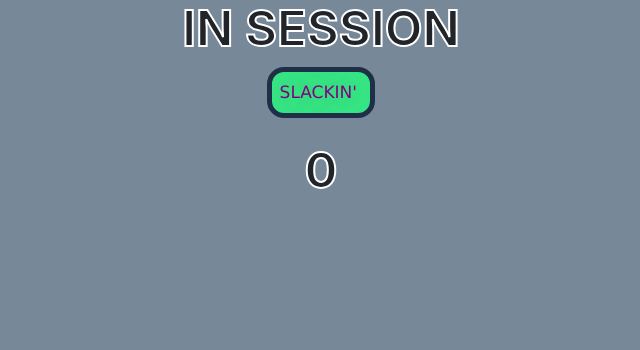
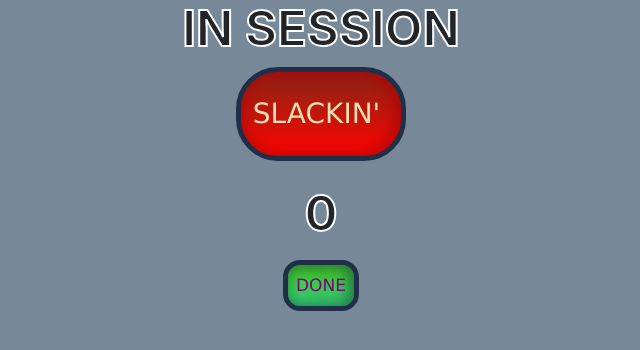
Before and after one commit to cmart1997/Concentr8, a Flask app: page /click in a window 1280 px wide. Shown: the top 350 px of the page, without its empty margins (319-959 px from the left). Run offline with Flask 2, Linux system fonts and the light colour scheme; some libraries are stand-ins or nearby versions.

Commit message:
added done/reset button
added the done button that allows user to reset the count when they are done with their session/task

```diff
--- a/app/routes.py
+++ b/app/routes.py
@@ -13,4 +13,7 @@
     if request.method == 'POST':
         counter = counter + 1
 
+    else:
+        counter = 0
+
     return render_template('click.html', counter = counter)
--- a/app/static/css/home.css
+++ b/app/static/css/home.css
@@ -18,10 +18,31 @@
     transition: cubic-bezier(0.6, -0.28, 0.735, 0.045);
 }
 
+.marker{
+	box-shadow:inset -3px 1px 15px 3px rgb(177, 6, 6);
+	background:linear-gradient(to bottom, rgba(227, 15, 15, 0.495) 5%, rgb(255, 4, 0) 100%);
+	background-color: rgb(54, 58, 26);
+	border-radius:42px;
+	border:5px solid #1f2f47;
+	display:inline-block;
+	cursor:pointer;
+	color:wheat;
+	font-family:Verdana;
+	font-size:28px;
+	padding:21px 12px;
+	text-decoration:none;
+}
+.marker:hover {
+	background:linear-gradient(to bottom, rgba(255, 69, 28, 0.803) 5%, red 7%);
+}
+.marker:active {
+	position:relative;
+	top:1px;
+}
+
 .button{
-	box-shadow:inset -3px 1px 15px 3px rgba(56, 230, 134, 0.803);
-	background:linear-gradient(to bottom, rgba(56, 230, 134, 0.803) 5%, rgba(56, 230, 134, 0.803) 100%);
-	background-color:#2e466e;
+	box-shadow:inset -3px 1px 15px 3px rgba(27, 96, 58, 0.803);
+	background:linear-gradient(to bottom, rgba(80, 225, 18, 0.803) 5%, rgba(56, 230, 134, 0.803) 100%);
 	border-radius:42px;
 	border:5px solid #1f2f47;
 	display:inline-block;
@@ -31,11 +52,10 @@
 	font-size:28px;
 	padding:21px 12px;
 	text-decoration:none;
-	text-shadow:0px 1px 30px rgba(56, 230, 134, 0.803);
+	text-shadow:0px 1px 30px black;
 }
 .button:hover {
-	background:linear-gradient(to bottom, rgba(56, 230, 134, 0.803) 5%, #2e466e 100%);
-	background-color:#415989;
+	background:linear-gradient(to bottom,  rgba(0, 255, 115, 0.94) 2%, rgba(0, 255, 115, 0.973) 7%);
 }
 .button:active {
 	position:relative;
--- a/app/templates/click.html
+++ b/app/templates/click.html
@@ -4,10 +4,17 @@
 
   <form method="post" >
     <dl>
-      <center><input id = "main_button" class="button"
+      <center><input id = "track_button" class="marker"
         type="submit"  name = "click" value="SLACKIN' "></center>
       <br/>
-      <h1> {{ counter}} </h1>
+      <h1> {{ counter }} </h1>
     </dl>
   </form>
+
+  <form method = "get">
+    <center>
+      <input id = "main_button" class = "button"
+        type="submit"  name = "click" value="DONE">
+    </center>
+  </form>
 {% endblock %}
--- a/app/templates/index.html
+++ b/app/templates/index.html
@@ -12,7 +12,7 @@
 <div>
 <body>
         <center>
-            <a href = "click" id = "main_button" class="button">I'M SLACKING OFF</a>
+            <a href = "click" id = "main_button" class="button">START SESSION</a>
         </center>
 </body>
 </div>
```
